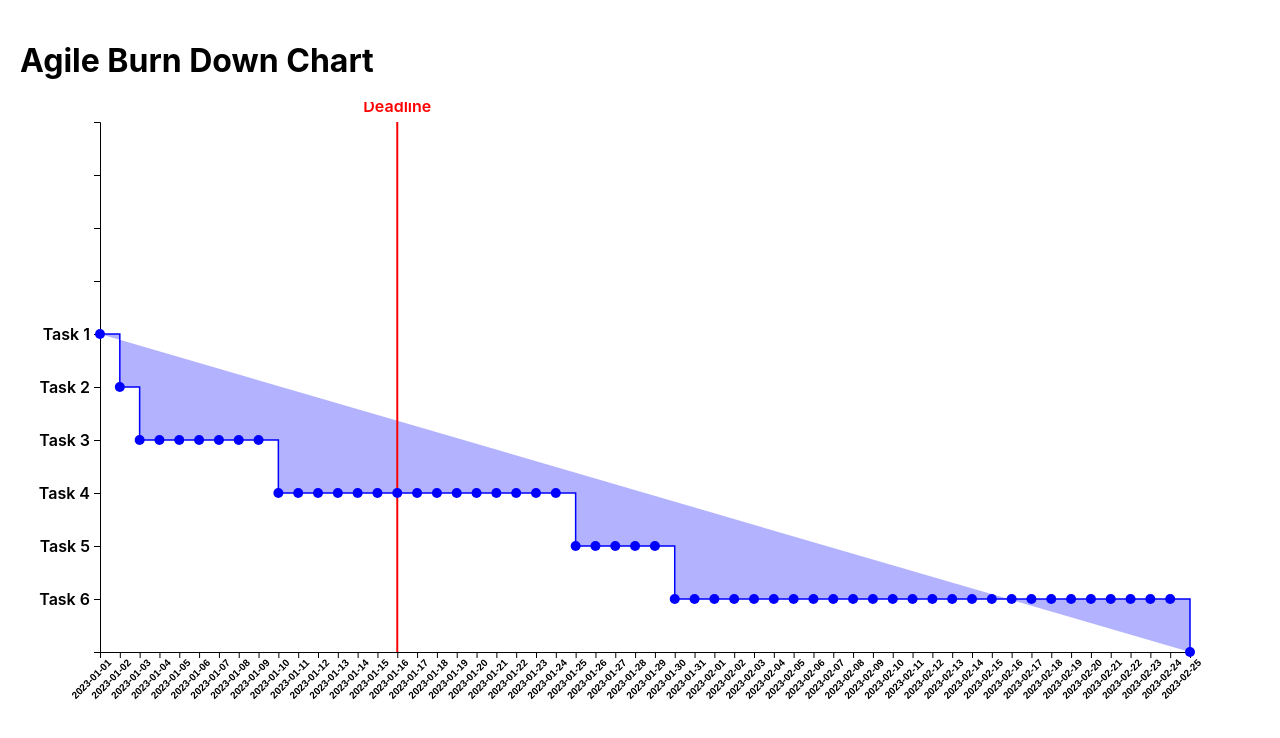
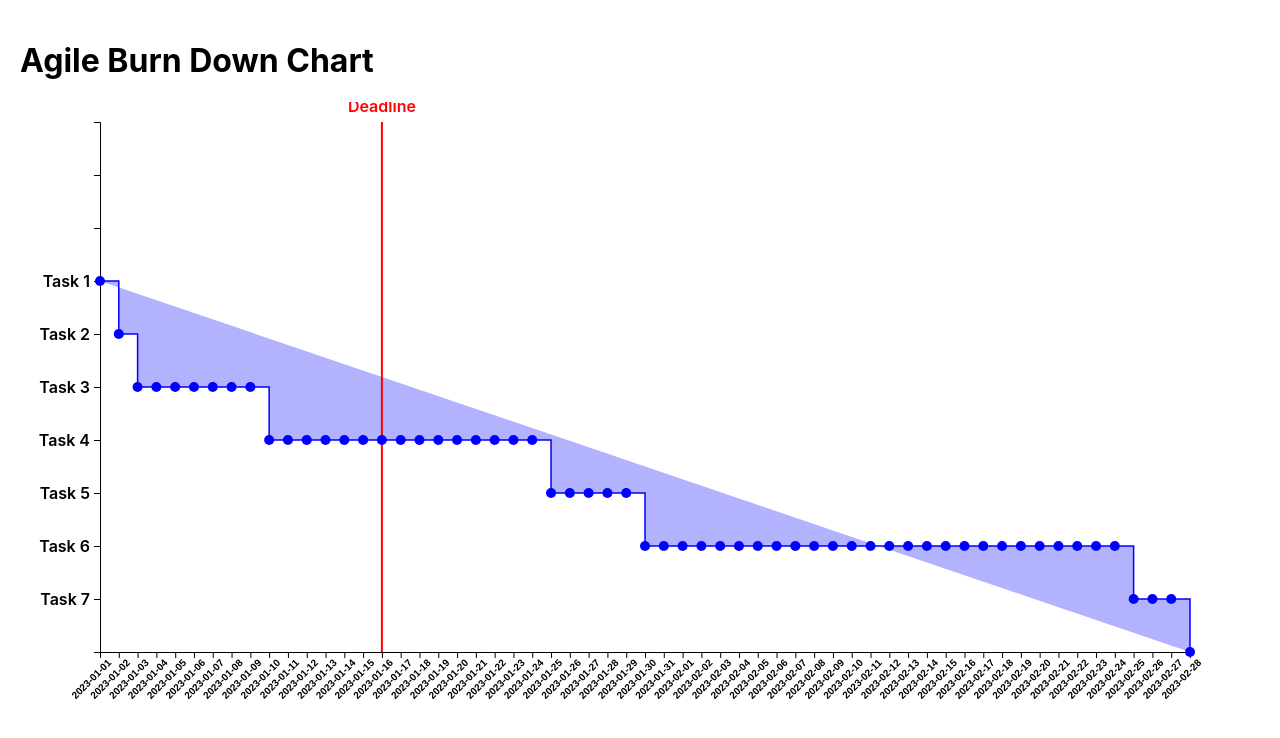
Before and after one commit to Mraj101/Agile-burnDownChartByReact-branch-d3js-v5-, a React (Create React App) app: page / in a window 1280 px wide. Shown: the top 738 px of the page. Built offline with nearby package versions, Linux system fonts and the light colour scheme.

Commit message:
new commit

```diff
--- a/src/App.js
+++ b/src/App.js
@@ -102,9 +102,16 @@ const App = () => {
     },
     {
       taskName: "Task 6",
-      taskId: 5,
+      taskId: 6,
       startDate: "2023-01-30",
       endDate: "2023-02-25",
+      isFinished: true,
+    },
+    {
+      taskName: "Task 7",
+      taskId: 7,
+      startDate: "2023-02-25",
+      endDate: "2023-02-28",
       isFinished: true,
     },
   ]);
```
